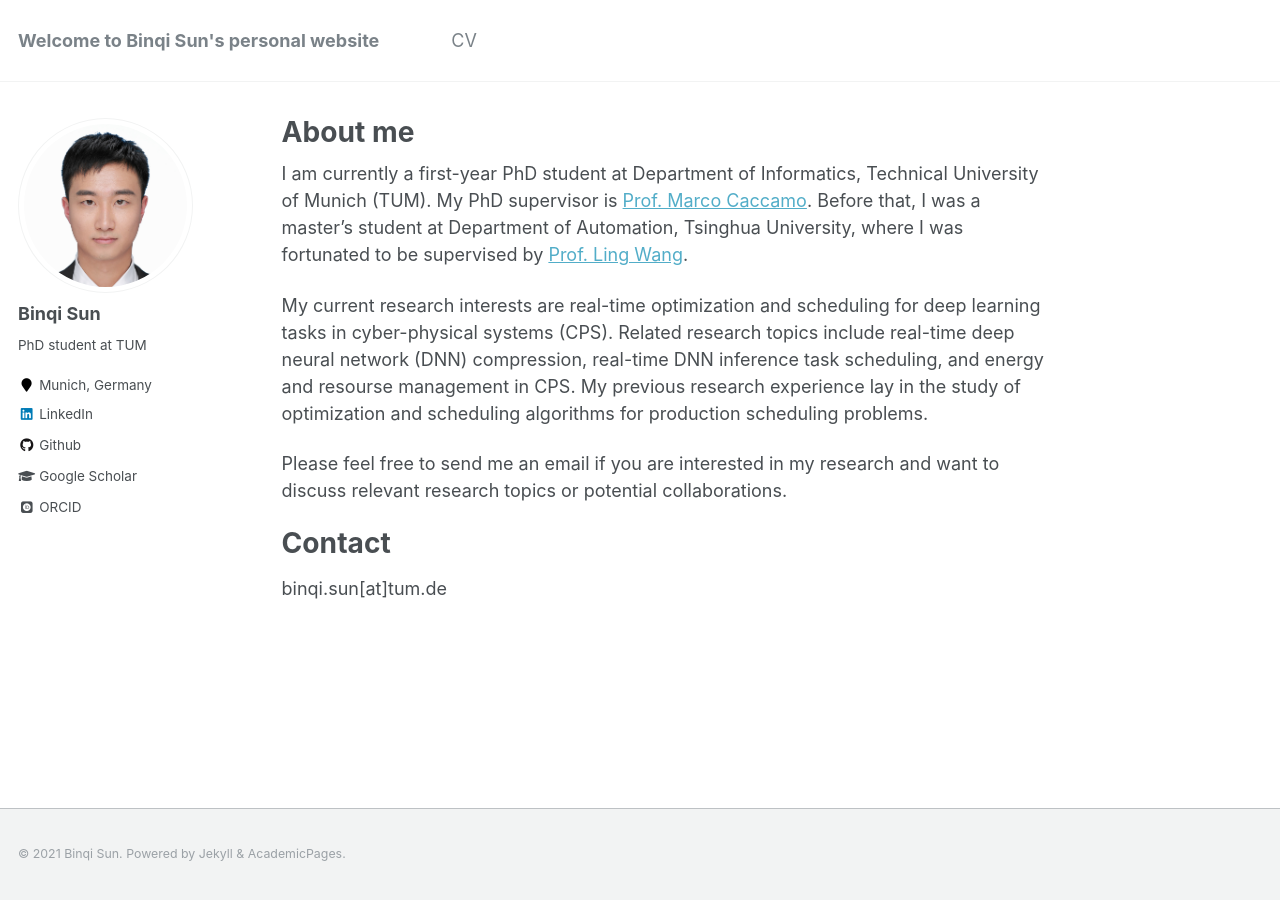
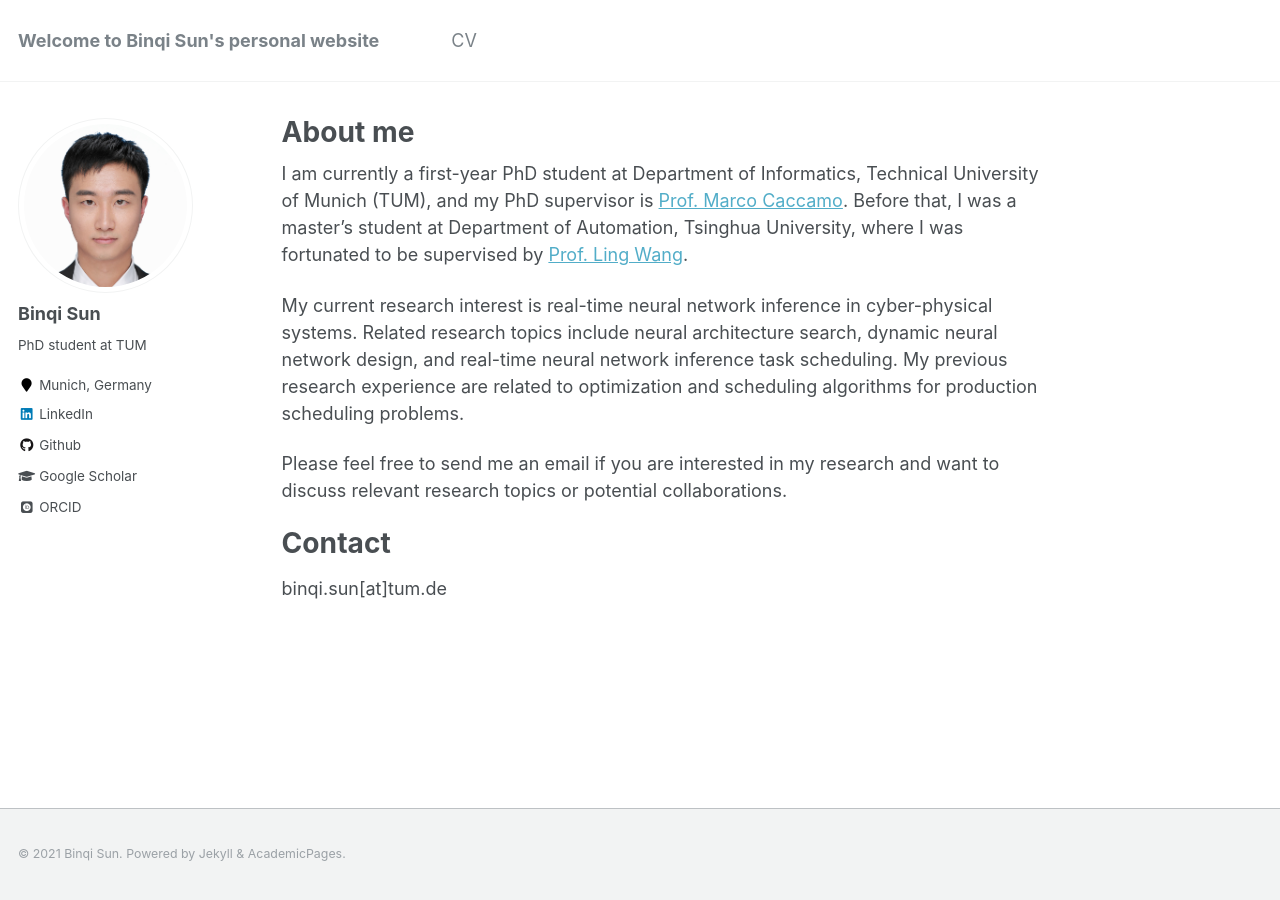
Before and after one commit to binqi-sun/binqi-sun.github.io, a Jekyll site: the page built from _pages/about.md, in a window 1280 px wide. Built offline with Jekyll 4.4.1, drawn with Linux system fonts in a browser that asks for light colours; some web fonts are replaced.

Commit message:
update about

```diff
--- a/_pages/about.md
+++ b/_pages/about.md
@@ -8,9 +8,9 @@
   - /about.html
 ---
 
-I am currently a first-year PhD student at Department of Informatics, Technical University of Munich (TUM). My PhD supervisor is [Prof. Marco Caccamo](https://rtsl.cps.mw.tum.de/personal_page/mcaccamo/). Before that, I was a master's student at Department of Automation, Tsinghua University, where I was fortunated to be supervised by [Prof. Ling Wang](https://scholar.google.com/citations?user=lC7bVMwAAAAJ&hl=en&oi=ao).
+I am currently a first-year PhD student at Department of Informatics, Technical University of Munich (TUM), and my PhD supervisor is [Prof. Marco Caccamo](https://rtsl.cps.mw.tum.de/personal_page/mcaccamo/). Before that, I was a master's student at Department of Automation, Tsinghua University, where I was fortunated to be supervised by [Prof. Ling Wang](https://scholar.google.com/citations?user=lC7bVMwAAAAJ&hl=en&oi=ao).
 
-My current research interests are real-time optimization and scheduling for deep learning tasks in cyber-physical systems (CPS). Related research topics include real-time deep neural network (DNN) compression, real-time DNN inference task scheduling, and energy and resourse management in CPS. My previous research experience lay in the study of optimization and scheduling algorithms for production scheduling problems.
+My current research interest is real-time neural network inference in cyber-physical systems. Related research topics include neural architecture search, dynamic neural network design, and real-time neural network inference task scheduling. My previous research experience are related to optimization and scheduling algorithms for production scheduling problems.
 
 Please feel free to send me an email if you are interested in my research and want to discuss relevant research topics or potential collaborations.
 
```
